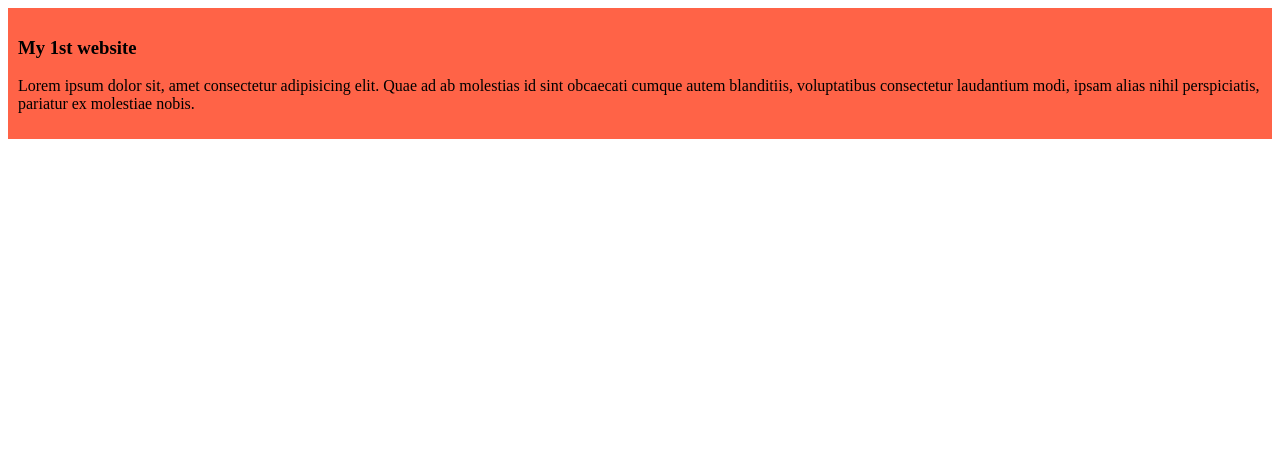
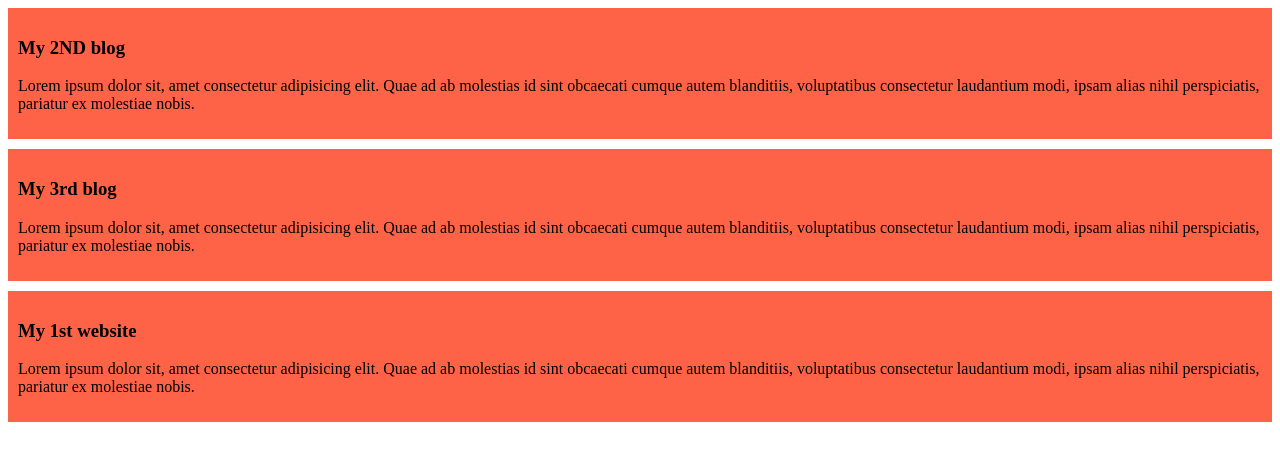
Before and after one commit to Akibkhan31/my-simple-website, a plain HTML site: page index.html in a window 1280 px wide. Drawn offline with Linux system fonts and the light colour scheme.

Commit message:
my 2nd nad 2rd blog

```diff
--- a/index.html
+++ b/index.html
@@ -7,10 +7,18 @@
     <link rel="stylesheet" href="styles/blog.css">
 </head>
 <body>
-    <div>
-        <h3>My 1st website</h3>
-        <p>Lorem ipsum dolor sit, amet consectetur adipisicing elit. Quae ad ab molestias id sint obcaecati cumque autem blanditiis, voluptatibus consectetur laudantium modi, ipsam alias nihil perspiciatis, pariatur ex molestiae nobis.</p>
-    </div>
 
 </body>
+<div>
+    <h3>My 2ND blog</h3>
+    <p>Lorem ipsum dolor sit, amet consectetur adipisicing elit. Quae ad ab molestias id sint obcaecati cumque autem blanditiis, voluptatibus consectetur laudantium modi, ipsam alias nihil perspiciatis, pariatur ex molestiae nobis.</p>
+</div>
+<div>
+    <h3>My 3rd blog</h3>
+    <p>Lorem ipsum dolor sit, amet consectetur adipisicing elit. Quae ad ab molestias id sint obcaecati cumque autem blanditiis, voluptatibus consectetur laudantium modi, ipsam alias nihil perspiciatis, pariatur ex molestiae nobis.</p>
+</div>
+<div>
+    <h3>My 1st website</h3>
+    <p>Lorem ipsum dolor sit, amet consectetur adipisicing elit. Quae ad ab molestias id sint obcaecati cumque autem blanditiis, voluptatibus consectetur laudantium modi, ipsam alias nihil perspiciatis, pariatur ex molestiae nobis.</p>
+</div>
 </html>
--- a/styles/blog.css
+++ b/styles/blog.css
@@ -1,4 +1,5 @@
 div{
     background-color: tomato;
     padding: 10px;
+    margin-bottom: 10px;
 }
```
